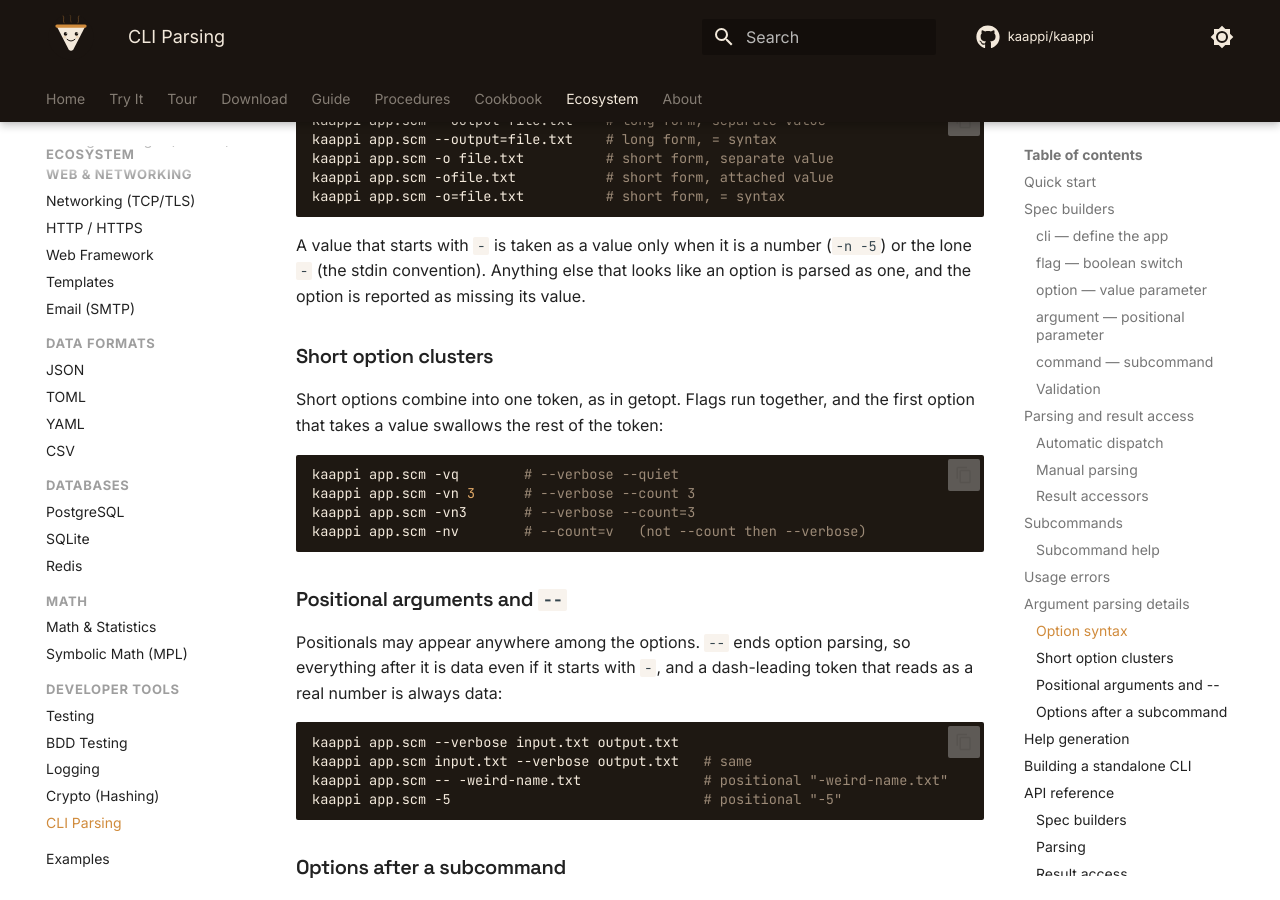
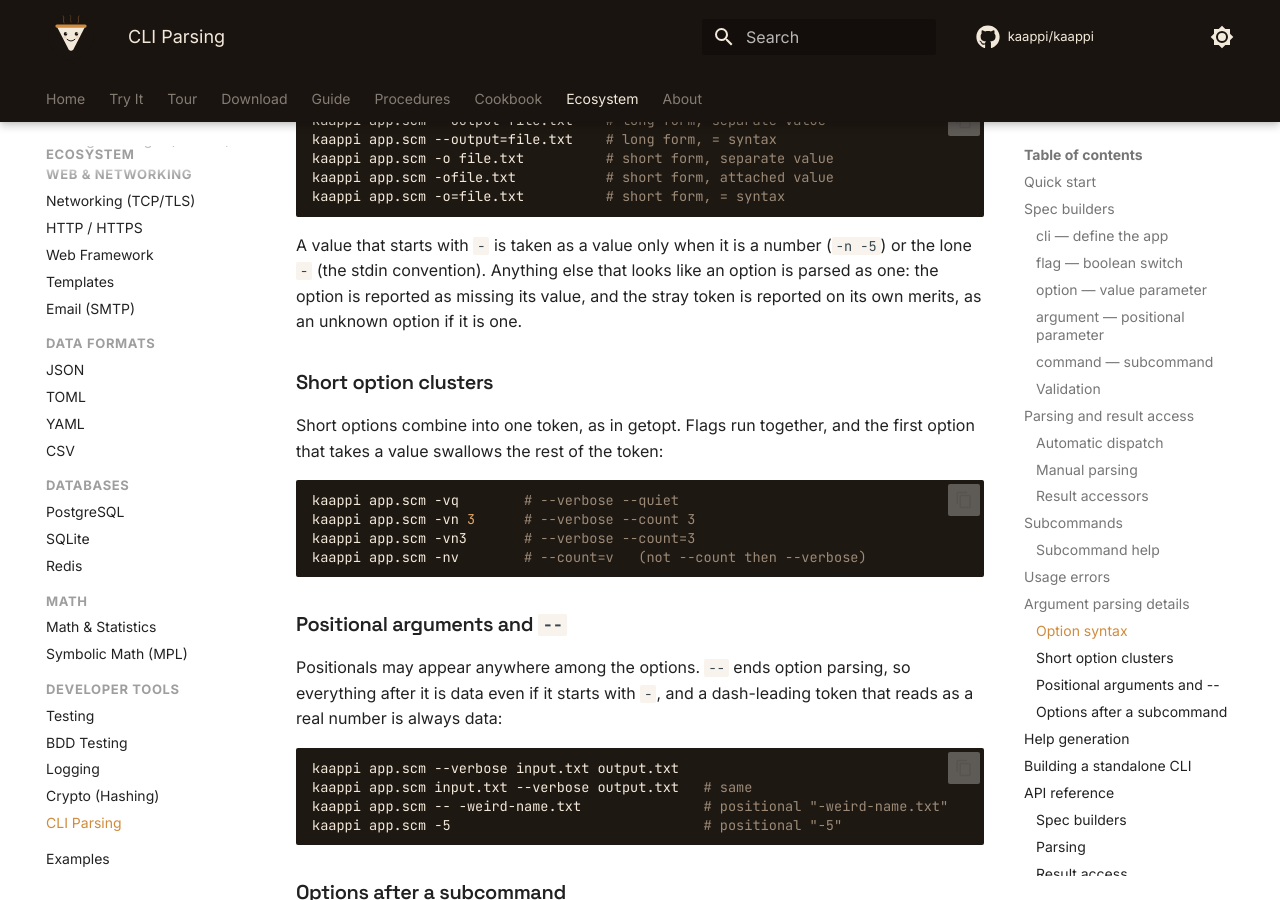
Before and after one commit to kaappi/kaappi.github.io, an MkDocs documentation site: the page built from docs/ecosystem/cli.md, in a window 1280 px wide and 900 px high, scrolled down 6642 px. Built offline with MkDocs 1.6.1 and Material for MkDocs 9.7.7, drawn with Linux system fonts in a browser that asks for light colours; comment, search, counter and statistics services are not loaded.

Commit message:
Say that a stray option-shaped value is reported on its own too
Review nit on the kaappi-cli page: when the token after a value option
looks like an option, the run reports both the missing value and the
token itself, and the sentence named only the first.

Co-Authored-By: Claude Fable 5.1 <noreply@anthropic.com>
Signed-off-by: Baiju Muthukadan <baiju.m.mail@gmail.com>

```diff
--- a/docs/ecosystem/cli.md
+++ b/docs/ecosystem/cli.md
@@ -343,8 +343,9 @@ kaappi app.scm -o=file.txt          # short form, = syntax
 
 A value that starts with `-` is taken as a value only when it is a number
 (`-n -5`) or the lone `-` (the stdin convention). Anything else that looks
-like an option is parsed as one, and the option is reported as missing its
-value.
+like an option is parsed as one: the option is reported as missing its
+value, and the stray token is reported on its own merits, as an unknown
+option if it is one.
 
 ### Short option clusters
 
```
